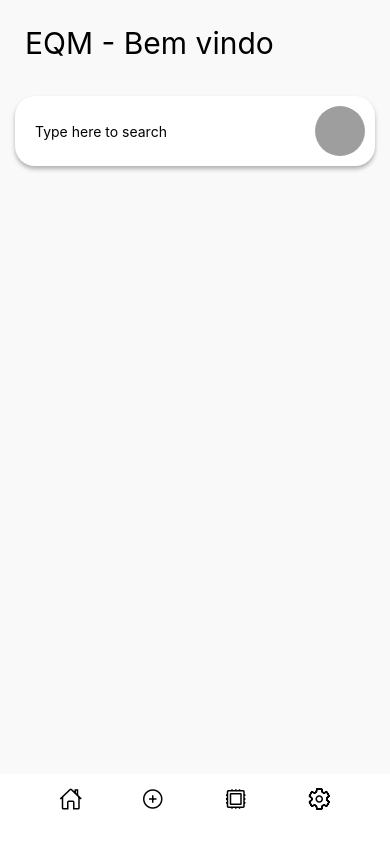
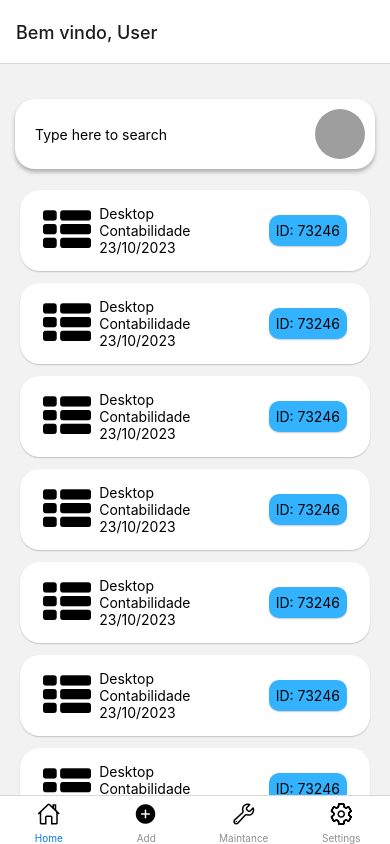
Before and after one commit to devcsuzarte/Mobile_Projects, a React Native app in the folder Equipment_Manager/: screen / in a window 390 px wide. Built offline with nearby package versions, Linux system fonts and the light colour scheme; grey boxes are pictures that could not be loaded.

Commit message:
add navigation

```diff
--- a/Equipment_Manager/App.js
+++ b/Equipment_Manager/App.js
@@ -4,7 +4,9 @@ import { s } from "./App.style"
 import { SearchBar } from './components/SearchBar/SearchBar';
 import { BottomBar } from './components/BottomBar/BottomBar';
 import { EquipCard } from './components/EquipCard/EquipCard';
+import { SelectScreen } from './components/SelectScreen/SelectScreen';
 import { useState } from 'react';
+import { NavigationContainer } from '@react-navigation/native';
 
 //const [selectScreen, setSelectScreen] = useState("home");
 
@@ -14,20 +16,9 @@ import { useState } from 'react';
 export default function App() {
   return (
 
-    <>
-      <SafeAreaProvider style={s.root}>
-      <SafeAreaView style={s.app}>
-        <Text style={s.header}>EQM - Bem vindo</Text>
-        <SearchBar style={s.searchBar}/>
-        <ScrollView style={s.content}>
-
-
-        </ScrollView>
-
-      </SafeAreaView>
-      </SafeAreaProvider>
-      <BottomBar style={s.bottomBar}/>
-    </>
+    <NavigationContainer>
+      <SelectScreen/>
+    </NavigationContainer>
 
 
 
--- a/Equipment_Manager/components/Screens/HomeScreen/HomeScreen.jsx
+++ b/Equipment_Manager/components/Screens/HomeScreen/HomeScreen.jsx
@@ -1,4 +1,6 @@
-import { Text, View } from "react-native";
+import { Text, View, ScrollView } from "react-native";
+import { SearchBar } from "../../SearchBar/SearchBar";
+import { EquipCard } from "../../EquipCard/EquipCard";
 import { s } from "./HomeScreen.style";
 
 
@@ -6,8 +8,19 @@ import { s } from "./HomeScreen.style";
 export function HomeScreen(){
     return (
         <View>
-            <Text style={s.style}>
-                Hello I'm the HomeScreen!
-            </Text>
+            <SearchBar/>
+            <ScrollView>
+                <EquipCard/>
+                <EquipCard/>
+                <EquipCard/>
+                <EquipCard/>
+                <EquipCard/>
+                <EquipCard/>
+                <EquipCard/>
+                <EquipCard/>
+                <EquipCard/>
+
+            </ScrollView>
+
         </View>
     )}
--- /dev/null
+++ b/Equipment_Manager/components/SelectScreen/SelectScreen.jsx
@@ -0,0 +1,57 @@
+import { TextInput, View, Image, TouchableOpacity } from "react-native"
+import { Ionicons } from '@expo/vector-icons';
+import { AddScreen } from "../Screens/AddScreen/AddScreen";
+import { HomeScreen } from "../Screens/HomeScreen/HomeScreen"
+import { createBottomTabNavigator } from '@react-navigation/bottom-tabs';
+
+
+
+const Tab = createBottomTabNavigator();
+
+
+export function SelectScreen(){
+
+    return (
+
+       <Tab.Navigator>
+
+        <Tab.Screen
+        name="Bem vindo, User"
+        component={HomeScreen}
+        options={{
+            tabBarLabel: 'Home',
+            tabBarIcon: ({color, size}) => (
+                <Ionicons name="home-outline" size={24} color="black" />
+            )
+        }}/>
+        <Tab.Screen
+        name="Add"
+        component={AddScreen}
+        options={{
+            tabBarLabel: 'Add',
+            tabBarIcon: ({color, size}) => (
+                <Ionicons name="add-circle" size={24} color="black" />
+            )
+        }}/>
+        <Tab.Screen
+        name="Manutenções"
+        component={AddScreen}
+        options={{
+            tabBarLabel: 'Maintance',
+            tabBarIcon: ({color, size}) => (
+                <Ionicons name="build-outline" size={24} color="black"/>
+            )
+        }}/>
+        <Tab.Screen
+        name="Configurações"
+        component={AddScreen}
+        options={{
+            tabBarLabel: 'Settings',
+            tabBarIcon: ({color, size}) => (
+                <Ionicons name="settings-outline" size={24} color="black" />
+            )
+        }}/>
+
+       </Tab.Navigator>
+    )
+}
--- a/Equipment_Manager/package.json
+++ b/Equipment_Manager/package.json
@@ -9,11 +9,14 @@
     "web": "expo start --web"
   },
   "dependencies": {
+    "@react-navigation/bottom-tabs": "^6.5.11",
+    "@react-navigation/native": "^6.1.9",
     "expo": "~49.0.15",
     "expo-status-bar": "~1.6.0",
     "react": "18.2.0",
     "react-native": "0.72.6",
-    "react-native-safe-area-context": "^4.7.4"
+    "react-native-safe-area-context": "^4.7.4",
+    "react-native-screens": "~3.22.0"
   },
   "devDependencies": {
     "@babel/core": "^7.20.0"
```
Also changed, not shown: 1 other file (tests, documents, lock files or other folders).
